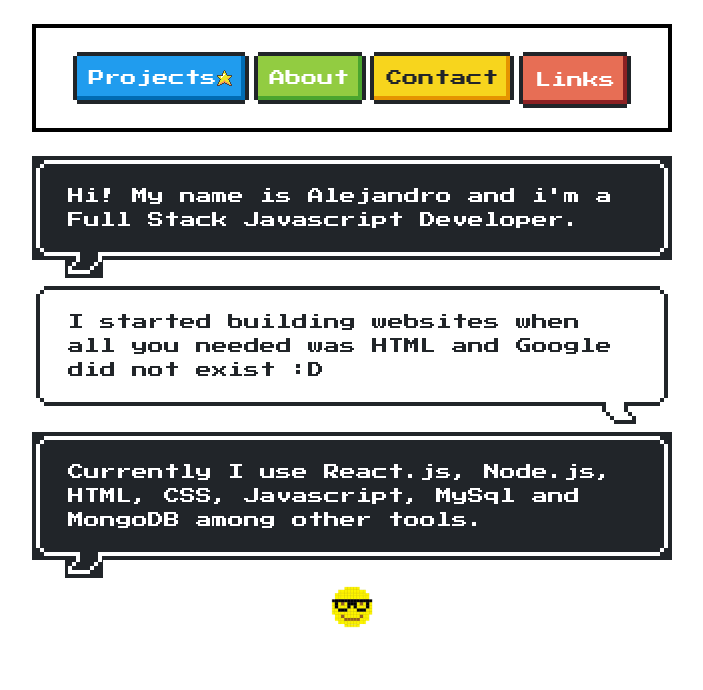
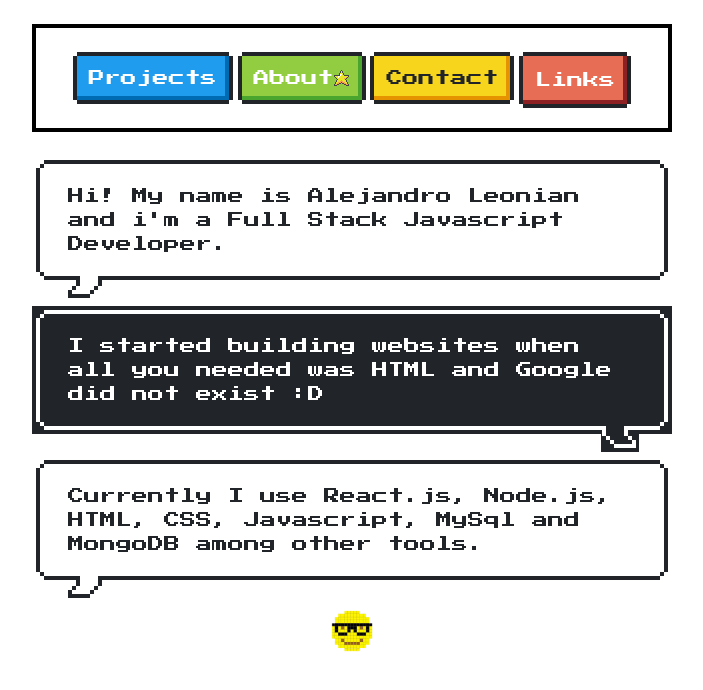
Before and after one commit to aleleonian/portfolio, a React (Vite) app: page / in a window 1280 px wide. Shown: the top 690 px of the page, without its empty margins (288-991 px from the left). Built offline with nearby package versions, Linux system fonts and the light colour scheme.

Commit message:
added a conditional star to menu buttons

```diff
--- a/src/App.jsx
+++ b/src/App.jsx
@@ -1,7 +1,7 @@
 import React from 'react'
 import { BrowserRouter, Routes, Route } from "react-router-dom";
 import { Fragment } from 'react';
-import { Home } from "./Pages/Home";
+import { About } from "./Pages/About";
 
 import './index.css'
 import "nes.css/css/nes.min.css";
@@ -12,7 +12,7 @@ function App() {
     <Fragment>
       <BrowserRouter>
         <Routes>
-          <Route index element={<Home />} />
+          <Route index element={<About />} />
           {/* <Route path="contact" element={<Contact />} /> */}
           {/* <Route path="about" element={<About />} /> */}
           {/* <Route path="projects" element={<Projects />} /> */}
--- a/src/Components/Intro.jsx
+++ b/src/Components/Intro.jsx
@@ -4,11 +4,11 @@ export function Intro() {
     return (
         <div className="intro">
             {/* <div className="nes-container is-dark with-title"> */}
-                {/* <p className="title">Container.is-dark</p> */}
-                <p className="nes-balloon from-left is-dark">Hi! My name is Alejandro and i'm a Full Stack Javascript Developer.</p>
-                <p className="nes-balloon from-right ">I started building websites when all you needed was HTML and Google did not exist :D</p>
-                <p className="nes-balloon from-left is-dark">Currently I use React.js, Node.js, HTML, CSS, Javascript, MySql and MongoDB among other tools.</p>
-                <img src="/public/Images/smiley.png" width="50"/>
+            {/* <p className="title">Container.is-dark</p> */}
+            <p className="nes-balloon from-left">Hi! My name is Alejandro Leonian and i'm a Full Stack Javascript Developer.</p>
+            <p className="nes-balloon from-right is-dark">I started building websites when all you needed was HTML and Google did not exist :D</p>
+            <p className="nes-balloon from-left">Currently I use React.js, Node.js, HTML, CSS, Javascript, MySql and MongoDB among other tools.</p>
+            <img src="/public/Images/smiley.png" width="50" />
             {/* </div> */}
         </div>
     )
--- a/src/Components/Menu.jsx
+++ b/src/Components/Menu.jsx
@@ -1,16 +1,22 @@
 import React from "react";
 // import { Button, Colors, Container, Text } from "nes-ui-react";
 
-export function Menu() {
+export function Menu({ pageName }) {
     return (
         <>
             <div className="menu nes-container">
                 <button type="button" className="nes-btn is-primary is-icon">Projects
-                <i className="nes-icon star is-small"></i>
+                    {pageName == "projects" ? <i className="nes-icon star is-small"></i> : ""}
                 </button>
-                <button type="button" className="nes-btn is-success">About</button>
-                <button type="button" className="nes-btn is-warning">Contact</button>
-                <button type="button" className="nes-btn is-error">Links</button>
+                <button type="button" className="nes-btn is-success">About
+                    {pageName == "about" ? <i className="nes-icon star is-small"></i> : ""}
+                </button>
+                <button type="button" className="nes-btn is-warning">Contact
+                    {pageName == "contact" ? <i className="nes-icon star is-small"></i> : ""}
+                </button>
+                <button type="button" className="nes-btn is-error">Links
+                    {pageName == "links" ? <i className="nes-icon star is-small"></i> : ""}
+                </button>
             </div>
         </>
         // <section className="showcase">
--- a/src/Pages/Home.jsx
+++ b/src/Pages/About.jsx
@@ -2,10 +2,10 @@
 import { React, Fragment } from 'react';
 import { Menu } from '../Components/Menu';
 import { Intro } from '../Components/Intro';
-export const Home = () => {
+export const About = () => {
     return (
         <Fragment>
-            <Menu />
+            <Menu pageName="about"/>
             <Intro />
         </Fragment>
     )
```
